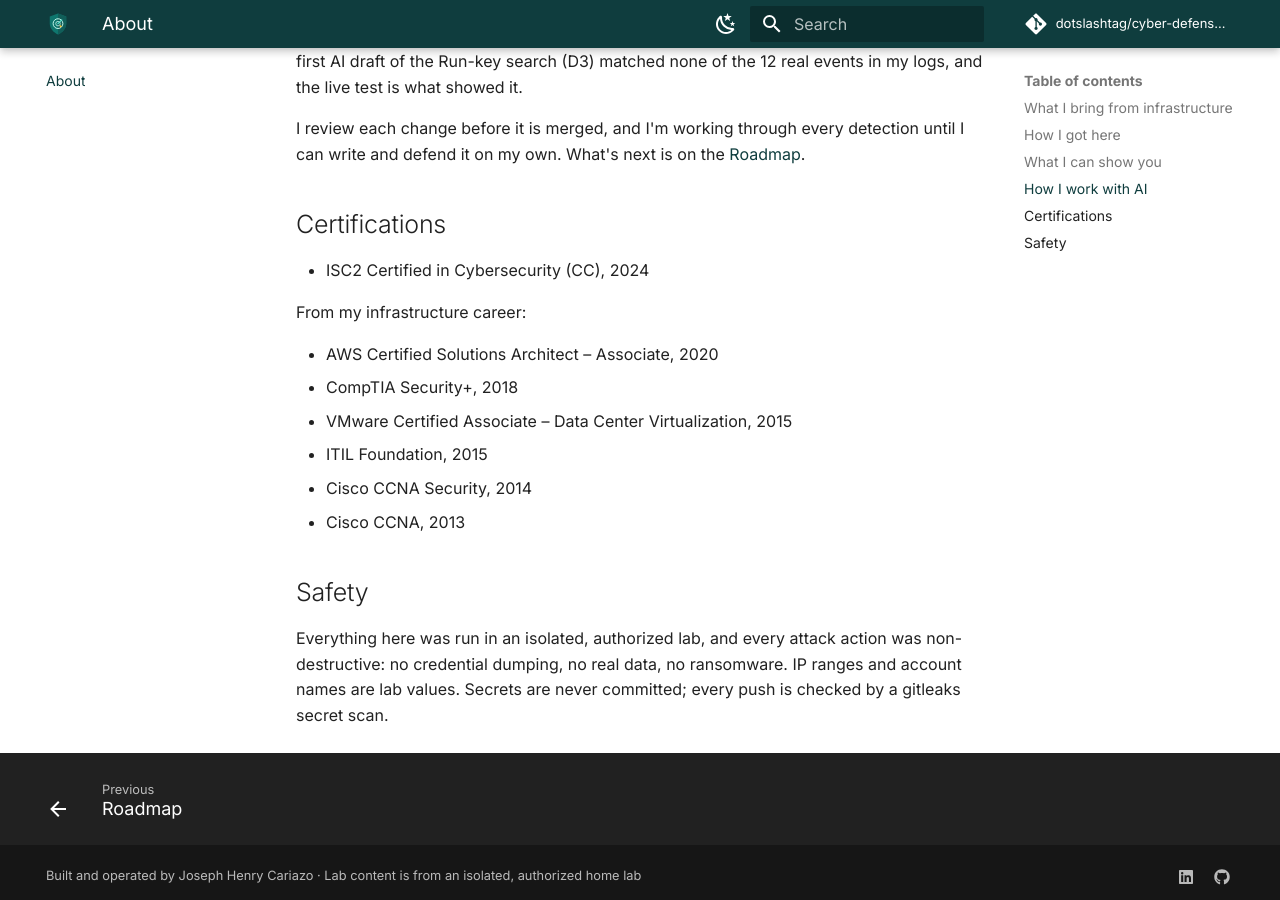
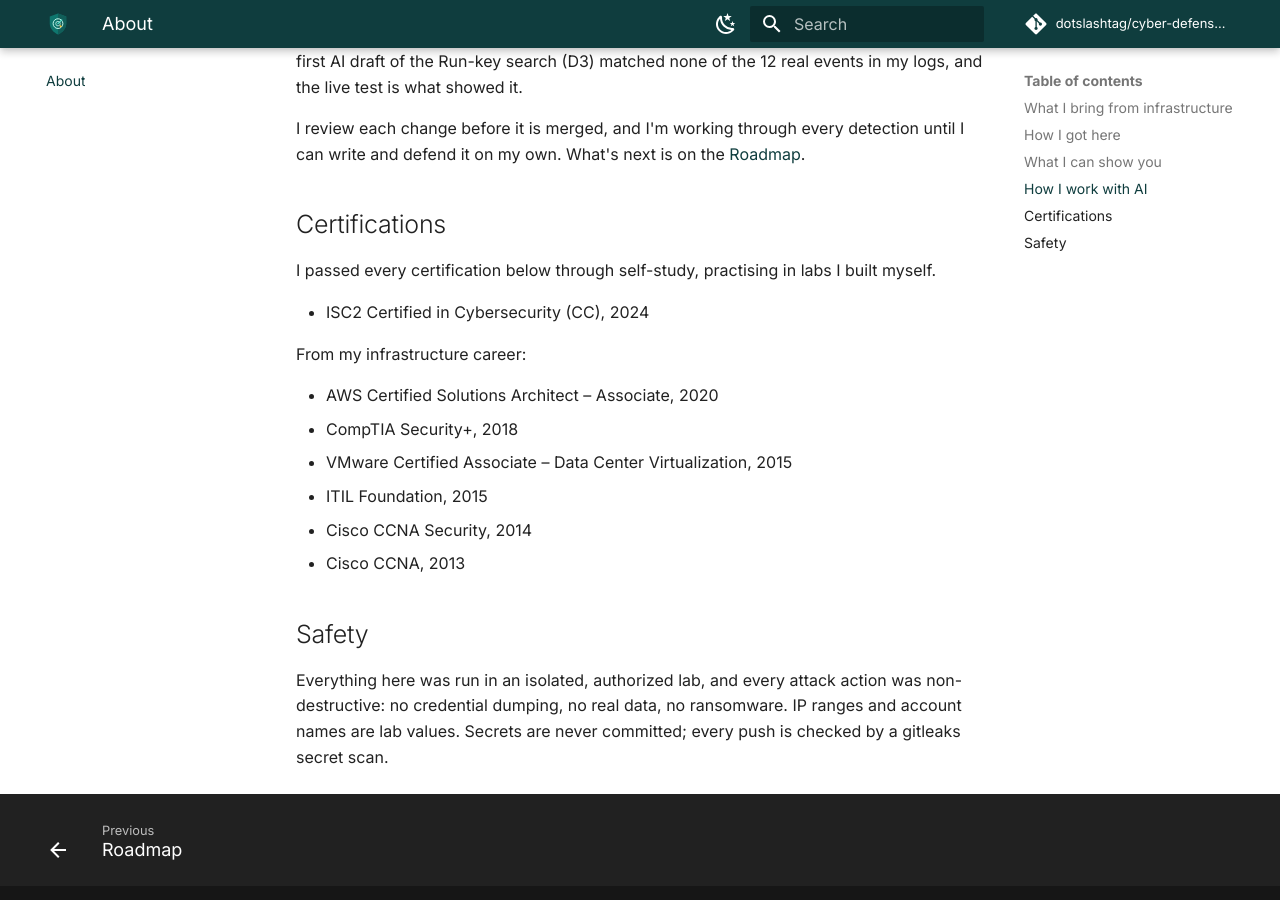
Before and after one commit to dotslashtag/cyber-defense-lab, an MkDocs documentation site: the page built from docs/about.md, in a window 1280 px wide and 900 px high, scrolled down 2423 px. Built offline with MkDocs 1.6.1 and Material for MkDocs 9.7.7, drawn with Linux system fonts in a browser that asks for light colours; comment, search, counter and statistics services are not loaded.

Commit message:
Docs: About page: certifications were earned through self-study
Owner passed all listed certifications by self-study with self-built
hands-on labs.

Co-Authored-By: Claude Opus 5.5 <noreply@anthropic.com>
Claude-Session: https://claude.ai/code/session_01VSxWRXTvMG1cQKzoG3F5Sa

```diff
--- a/docs/about.md
+++ b/docs/about.md
@@ -91,6 +91,8 @@ can write and defend it on my own. What's next is on the [Roadmap](roadmap.md).
 
 ## Certifications
 
+I passed every certification below through self-study, practising in labs I built myself.
+
 - ISC2 Certified in Cybersecurity (CC), 2024
 
 From my infrastructure career:
```
